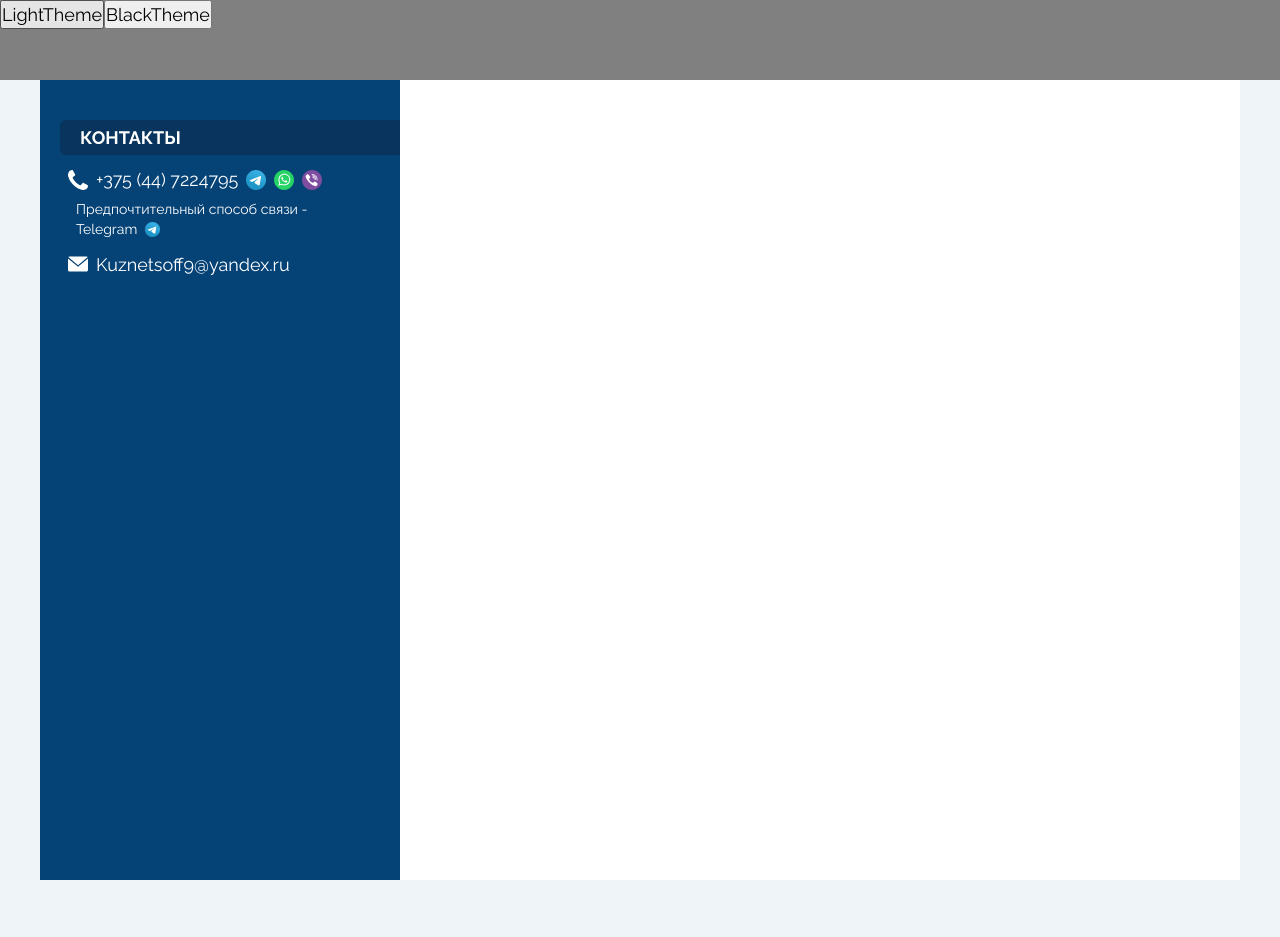
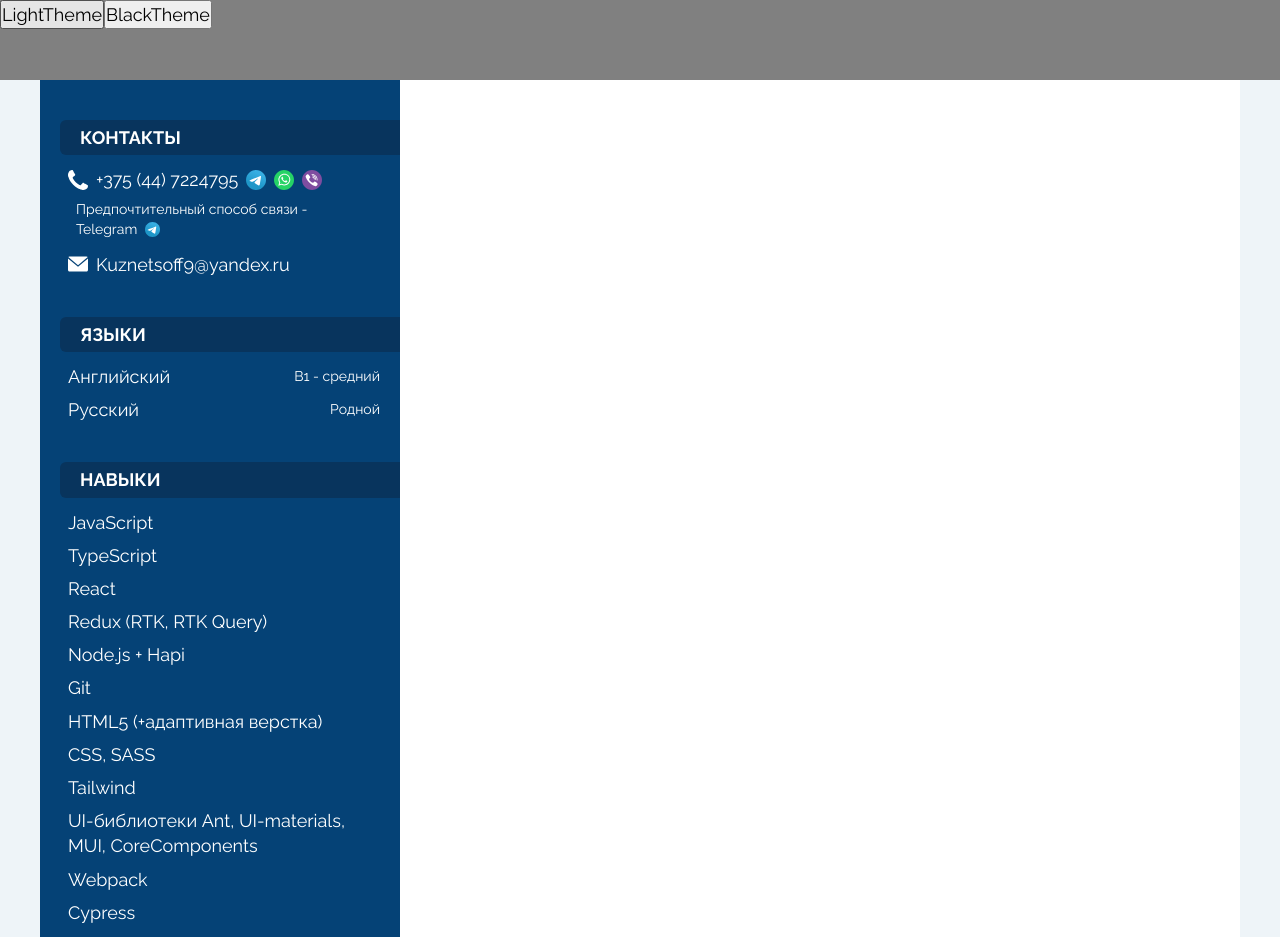
Before and after one commit to SergeiKuznetsov9/CV, a React (Create React App) app: page / in a window 1280 px wide. Shown: the top 937 px of the page. Before the commit the page ends 880 px from the top, so only its background shows below. Built offline with nearby package versions, Linux system fonts and the light colour scheme.

Commit message:
добавлена левая панель

```diff
--- a/src/widgets/contacts/contacts.module.scss
+++ b/src/widgets/contacts/contacts.module.scss
@@ -1,4 +1,6 @@
-.Contacts {}
+.Contacts {
+    margin-bottom: var(--gap-4l);
+}
 
 .sticker {
     margin-right: var(--gap-l-neg);
--- /dev/null
+++ b/src/widgets/languages/languages.module.scss
@@ -0,0 +1,21 @@
+.Languages {
+    margin-bottom: var(--gap-4l);
+}
+
+.sticker {
+    margin-right: var(--gap-l-neg);
+    margin-bottom: var(--gap-s);
+}
+
+.item {
+    display: flex;
+    align-items: center;
+    justify-content: space-between;
+    gap: var(--gap-m);
+    margin-bottom: var(--gap-2s);
+    margin-left: var(--gap-2s);
+}
+
+.value {
+    font: var(--small-font);
+}
--- /dev/null
+++ b/src/widgets/languages/languages.tsx
@@ -0,0 +1,18 @@
+import { StickerLine } from "../../components/stickerLine/stickerLine";
+import cls from "./languages.module.scss";
+
+export const Languages = () => {
+  return (
+    <section className={cls.Languages}>
+      <StickerLine text="языки" className={cls.sticker} />
+      <div className={cls.item}>
+        <span>Английский</span>
+        <span className={cls.value}>B1 - средний</span>
+      </div>
+      <div className={cls.item}>
+        <span>Русский</span>
+        <span className={cls.value}>Родной</span>
+      </div>
+    </section>
+  );
+};
--- a/src/widgets/leftSide/leftSide.tsx
+++ b/src/widgets/leftSide/leftSide.tsx
@@ -1,10 +1,14 @@
 import { Contacts } from "../contacts/contacts";
+import { Languages } from "../languages/languages";
+import { Skills } from "../skills/skills";
 import cls from "./leftSide.module.scss";
 
 export const LeftSide = () => {
   return (
     <section className={cls.LeftSide}>
       <Contacts />
+      <Languages />
+      <Skills />
     </section>
   );
 };
--- /dev/null
+++ b/src/widgets/skills/skills.module.scss
@@ -0,0 +1,13 @@
+.Skills {
+    margin-bottom: var(--gap-4l);
+}
+
+.sticker {
+    margin-right: var(--gap-l-neg);
+    margin-bottom: var(--gap-s);
+}
+
+.item {
+    margin-bottom: var(--gap-2s);
+    margin-left: var(--gap-2s);
+}
--- /dev/null
+++ b/src/widgets/skills/skills.tsx
@@ -0,0 +1,34 @@
+import { StickerLine } from "../../components/stickerLine/stickerLine";
+import cls from "./skills.module.scss";
+
+export const Skills = () => {
+  return (
+    <>
+      <section className={cls.Skills}>
+        <StickerLine text="навыки" className={cls.sticker} />
+        <div className={cls.item}>JavaScript</div>
+        <div className={cls.item}>TypeScript</div>
+        <div className={cls.item}>React</div>
+        <div className={cls.item}>Redux (RTK, RTK Query)</div>
+        <div className={cls.item}>Node.js + Hapi</div>
+        <div className={cls.item}>Git</div>
+        <div className={cls.item}>HTML5 (+адаптивная верстка)</div>
+        <div className={cls.item}>CSS, SASS</div>
+        <div className={cls.item}>Tailwind</div>
+        <div className={cls.item}>
+          UI-библиотеки Ant, UI-materials, MUI, CoreComponents
+        </div>
+        <div className={cls.item}>Webpack</div>
+        <div className={cls.item}>Cypress</div>
+        <div className={cls.item}>Jest</div>
+        <div className={cls.item}>Методология FSD</div>
+      </section>
+      <section className={cls.Skills}>
+        <StickerLine text="имеется опыт работы" className={cls.sticker} />
+
+        <div className={cls.item}>Angular(2+)</div>
+        <div className={cls.item}>RxJS</div>
+      </section>
+    </>
+  );
+};
```
